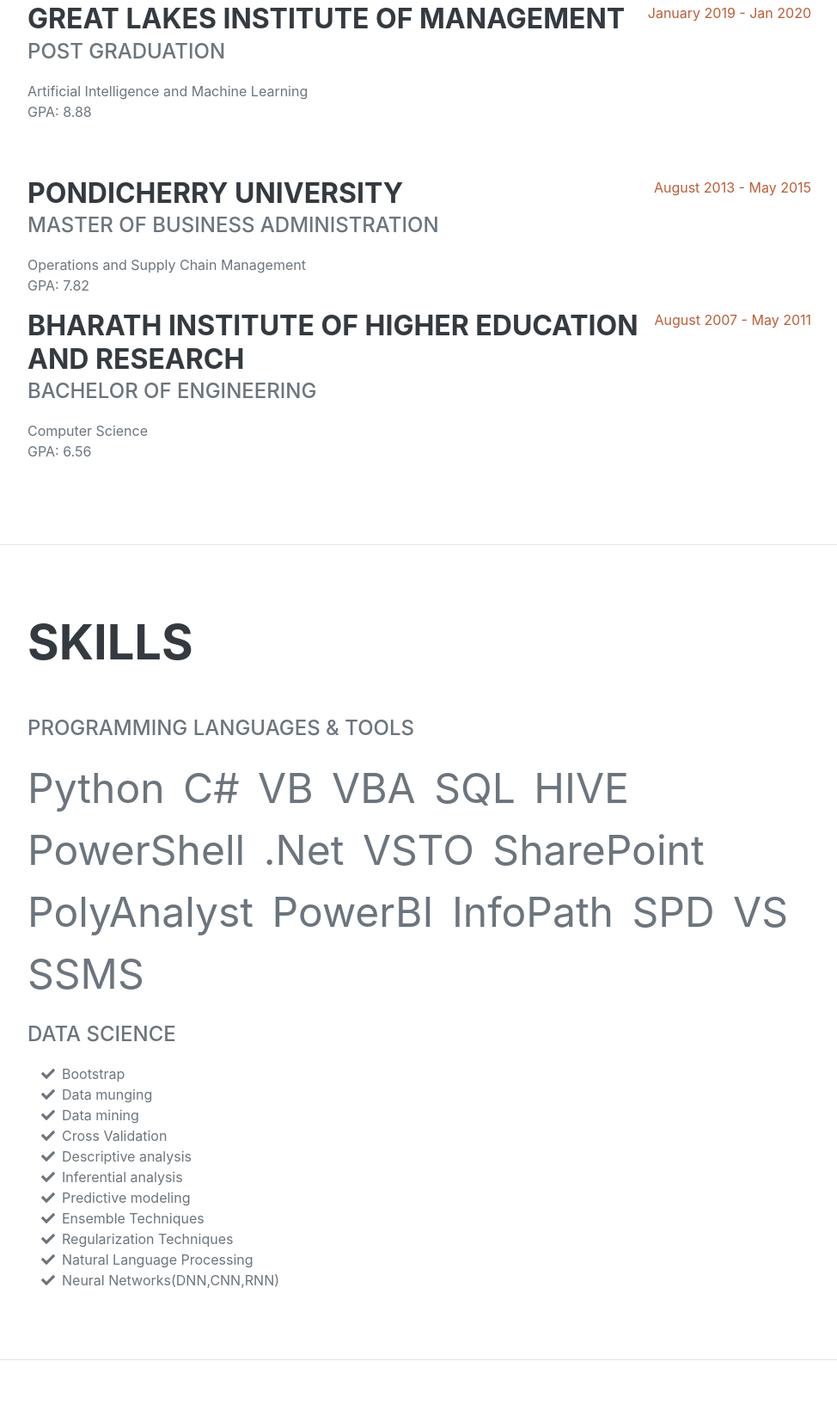
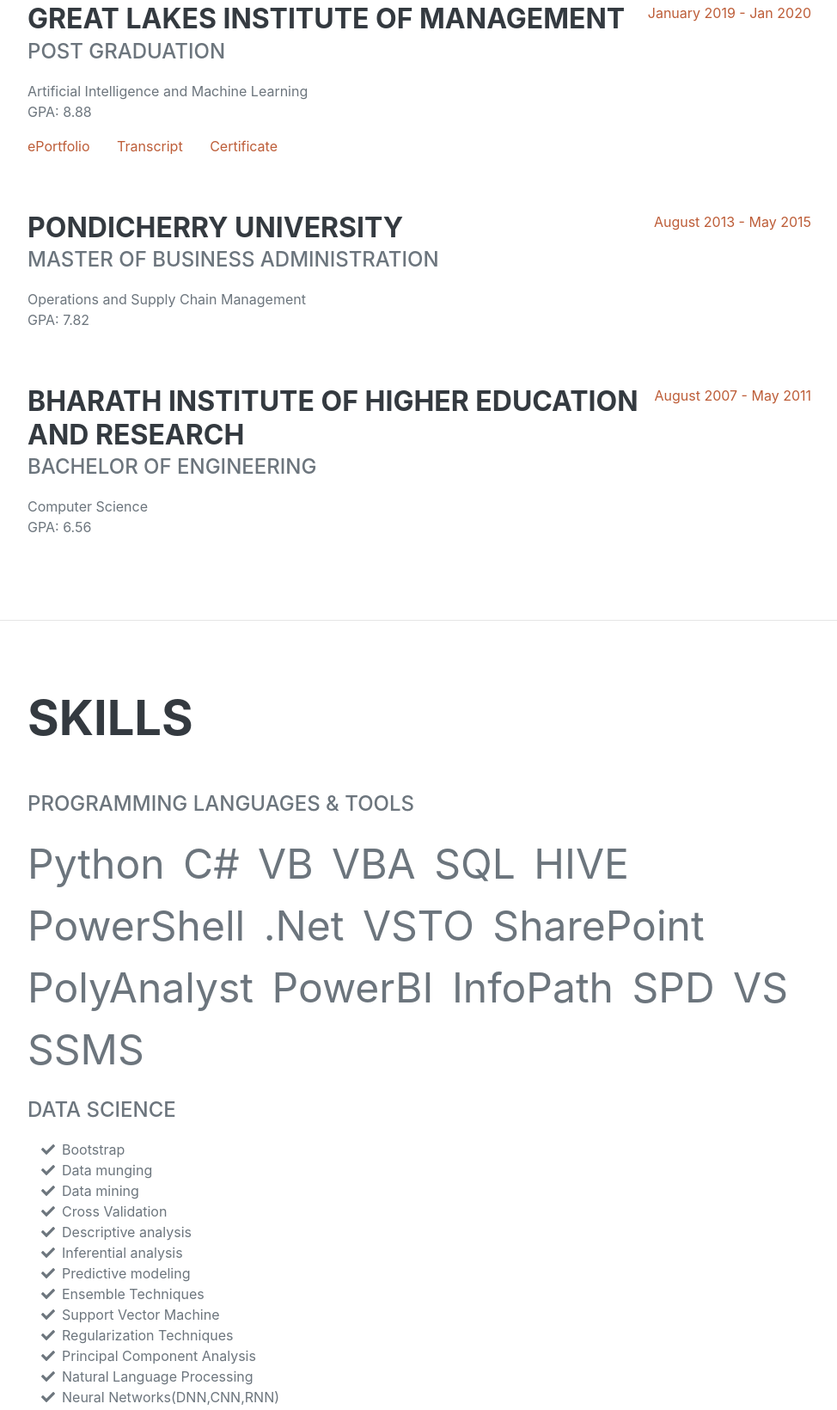
Before and after one commit to jayanthan-rajendran/jayanthan-rajendran.github.io, a plain HTML site: page index.html in a window 1280 px wide. Shown: the part 5449-7089 px from the top of the page at 86% size, without its empty margins (288-1262 px from the left). Drawn offline with nearby package versions, Linux system fonts and the light colour scheme; a web font is replaced by a local one.

Commit message:
add_eportfolio

```diff
--- a/index.html
+++ b/index.html
@@ -194,18 +194,27 @@
                             <div class="subheading mb-3">post graduation</div>
                             <div>Artificial Intelligence and Machine Learning</div>
                             <p>GPA: 8.88</p>
+                            <p>
+                                <a href="https://eportfolio.greatlearning.in/jayanthan" target="_blank">ePortfolio</a>
+                                &nbsp;&nbsp;&nbsp;&nbsp;&nbsp;
+                                <a href="https://olympus1.greatlearning.in/transcript/CXRERSVW" target="_blank">Transcript</a>
+                                &nbsp;&nbsp;&nbsp;&nbsp;&nbsp;
+                                <a href="https://olympus1.greatlearning.in/certificate/JNPOHKMC" target="_blank">Certificate</a>
+                            </p>
                         </div>
                         <div class="flex-shrink-0"><span class="text-primary">January 2019 - Jan 2020</span></div>
                     </div>
+
                     <div class="d-flex flex-column flex-md-row justify-content-between">
                         <div class="flex-grow-1">
                             <h3 class="mb-0">Pondicherry University</h3>
                             <div class="subheading mb-3">Master of Business Administration</div>
                             <div>Operations and Supply Chain Management</div>
-                            <p>GPA: 7.82</p>
+                            <p>GPA: 7.82</p><br/><br/>
                         </div>
                         <div class="flex-shrink-0"><span class="text-primary">August 2013 - May 2015</span></div>
                     </div>
+
                     <div class="d-flex flex-column flex-md-row justify-content-between">
                         <div class="flex-grow-1">
                             <h3 class="mb-0">Bharath Institute of Higher Education and Research</h3>
@@ -277,7 +286,15 @@
                         </li>
                         <li>
                             <span class="fa-li"><i class="fas fa-check"></i></span>
+                            Support Vector Machine
+                        </li>
+                        <li>
+                            <span class="fa-li"><i class="fas fa-check"></i></span>
                             Regularization Techniques
+                        </li>
+                        <li>
+                            <span class="fa-li"><i class="fas fa-check"></i></span>
+                            Principal Component Analysis
                         </li>
                         <li>
                             <span class="fa-li"><i class="fas fa-check"></i></span>
```
